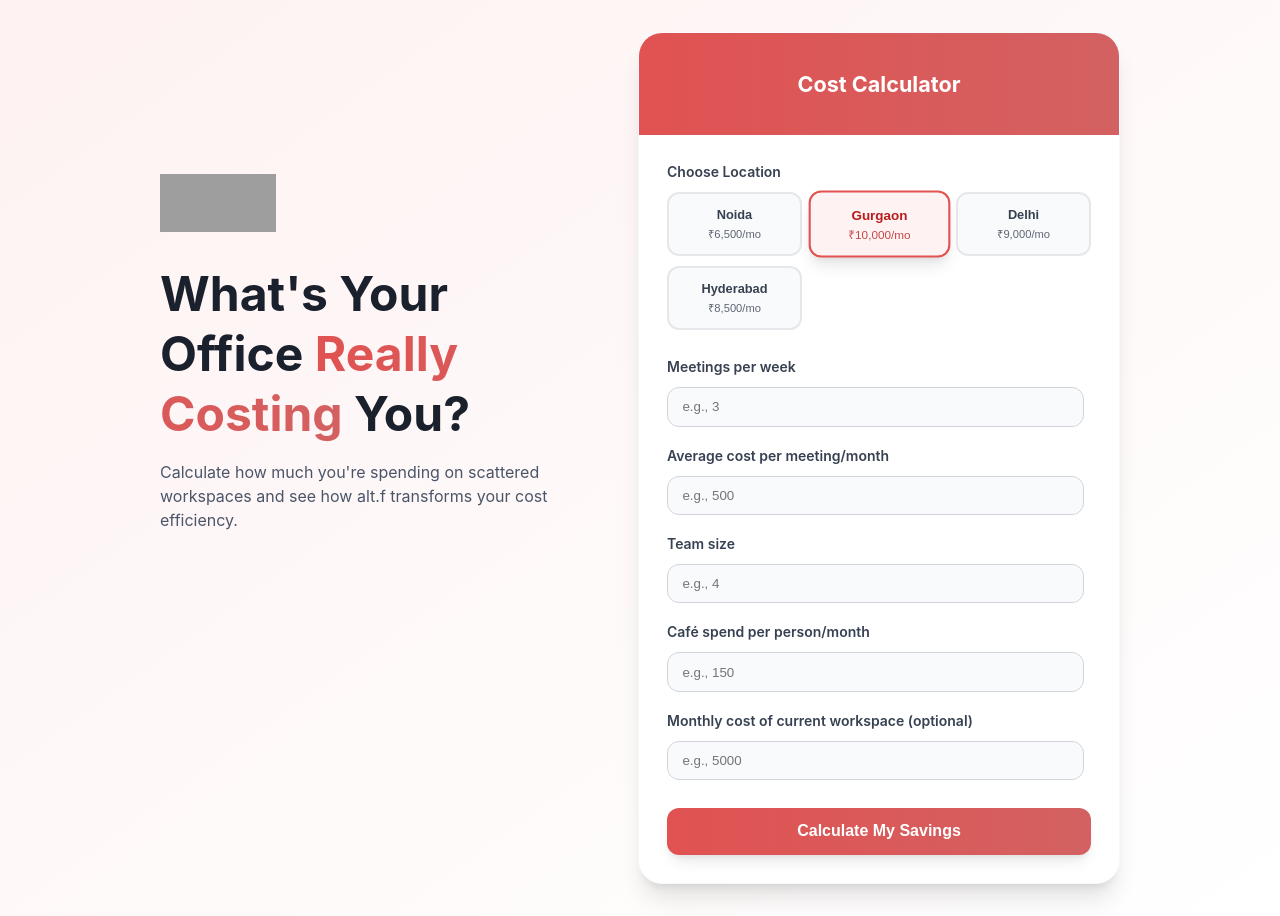
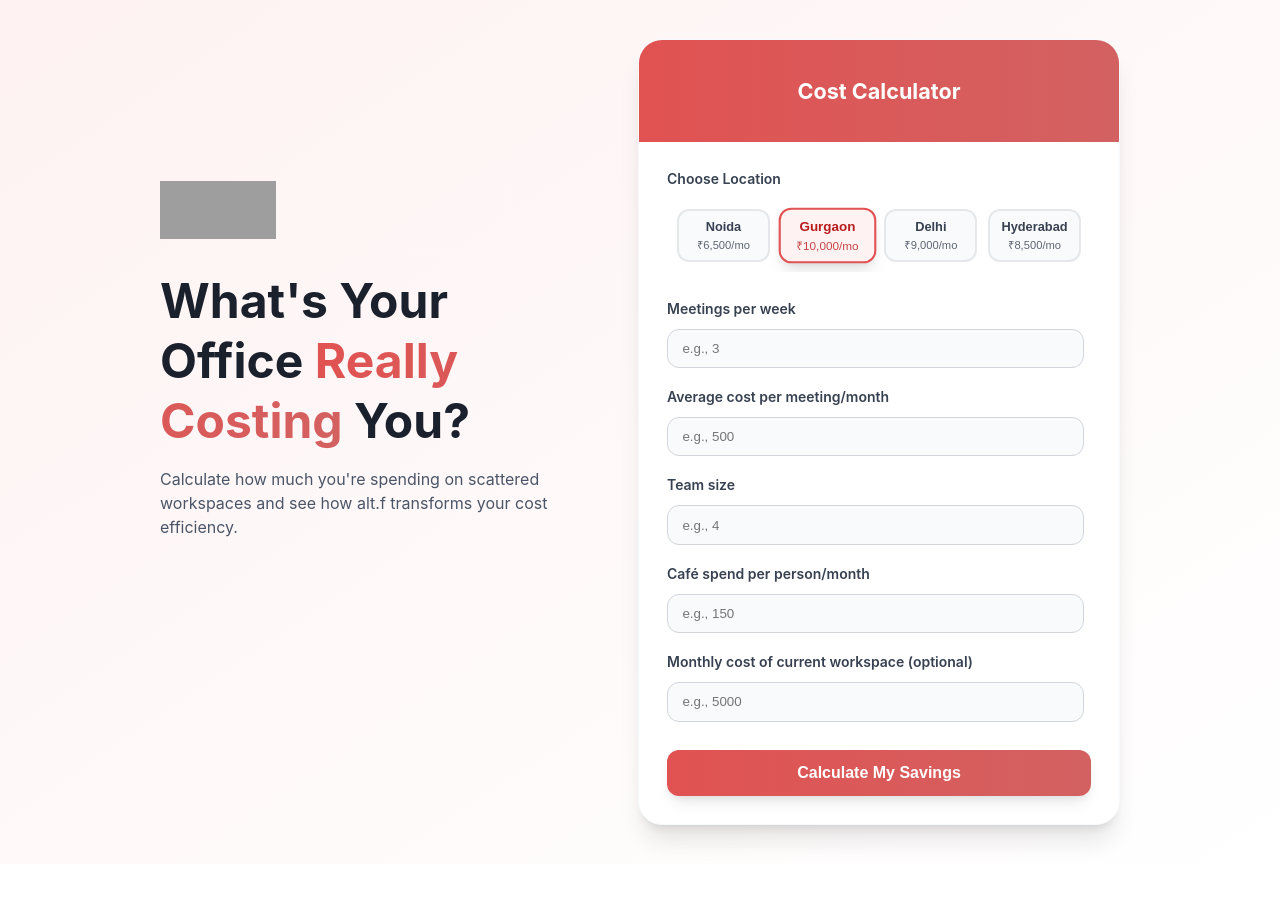
Before and after one commit to pvjakhar/alt.f-cost-calculator, a React (Create React App) app: page / in a window 1280 px wide. After the commit the page ends 864 px from the top, so only its background shows below. Built offline with nearby package versions, Linux system fonts and the light colour scheme; grey boxes are pictures that could not be loaded.

Commit message:
Add files via upload

```diff
--- a/src/cc.css
+++ b/src/cc.css
@@ -5,7 +5,7 @@ body {
     'Ubuntu', 'Cantarell', 'Fira Sans', 'Droid Sans', 'Helvetica Neue',
     sans-serif;
   -webkit-font-smoothing: antialiased;
-  -moz-osx-font-smoothing: grayscale;
+  -moz-osx-osx-smoothing: grayscale;
 }
 
 .altf-calculator-container {
@@ -173,13 +173,18 @@ body {
 }
 
 .altf-location-buttons {
-  display: grid;
-  grid-template-columns: repeat(3, minmax(0, 1fr));
+  /* MODIFIED: To ensure all buttons are in one row */
+  display: flex; /* Use flexbox */
+  flex-wrap: nowrap; /* Prevent wrapping to the next line */
   gap: 0.6rem; /* Slightly reduced gap */
+  overflow-x: auto; /* Enable horizontal scrolling if content overflows */
+  padding-bottom: 5px; /* Add some padding to prevent scrollbar from touching buttons */
+  justify-content: space-between; /* Distribute space evenly between items */
+  padding:10px;
 }
 
 .altf-location-button {
-  padding: 0.85rem; /* Slightly reduced padding */
+  padding: 0.5rem; /* Slightly reduced padding */
   border-radius: 0.75rem;
   border: 2px solid #e5e7eb;
   transition: all 0.3s ease-in-out;
@@ -191,6 +196,10 @@ body {
   flex-direction: column;
   justify-content: center;
   align-items: center;
+  /* MODIFIED: Ensure buttons don't shrink too much and take minimal width */
+  flex-shrink: 0; /* Prevent shrinking */
+  min-width: 23%; /* Approximately 1/4th width minus gap, adjust as needed */
+  /* Or you can use a fixed min-width for all buttons, e.g., min-width: 80px; */
 }
 
 .altf-location-button:hover {
@@ -256,10 +265,8 @@ body {
   transition: all 0.3s ease-in-out;
   box-shadow: 0 10px 15px -5px rgba(0, 0, 0, 0.1),
               0 4px 6px -2px rgba(0, 0, 0, 0.05);
-  /* --- Changes Start Here --- */
   border: none; /* Removes the border */
   outline: none; /* Removes the outline that appears on focus (e.g., when clicked) */
-  /* --- Changes End Here --- */
 }
 
 .altf-calculate-button:hover {
@@ -604,9 +611,6 @@ body {
   from { transform: translateY(-50px); opacity: 0; }
   to { transform: translateY(0); opacity: 1; }
 }
-/* Add these styles to your cc.css file */
-
-/* ... (other existing styles) ... */
 
 .altf-action-buttons {
     display: flex;
```
